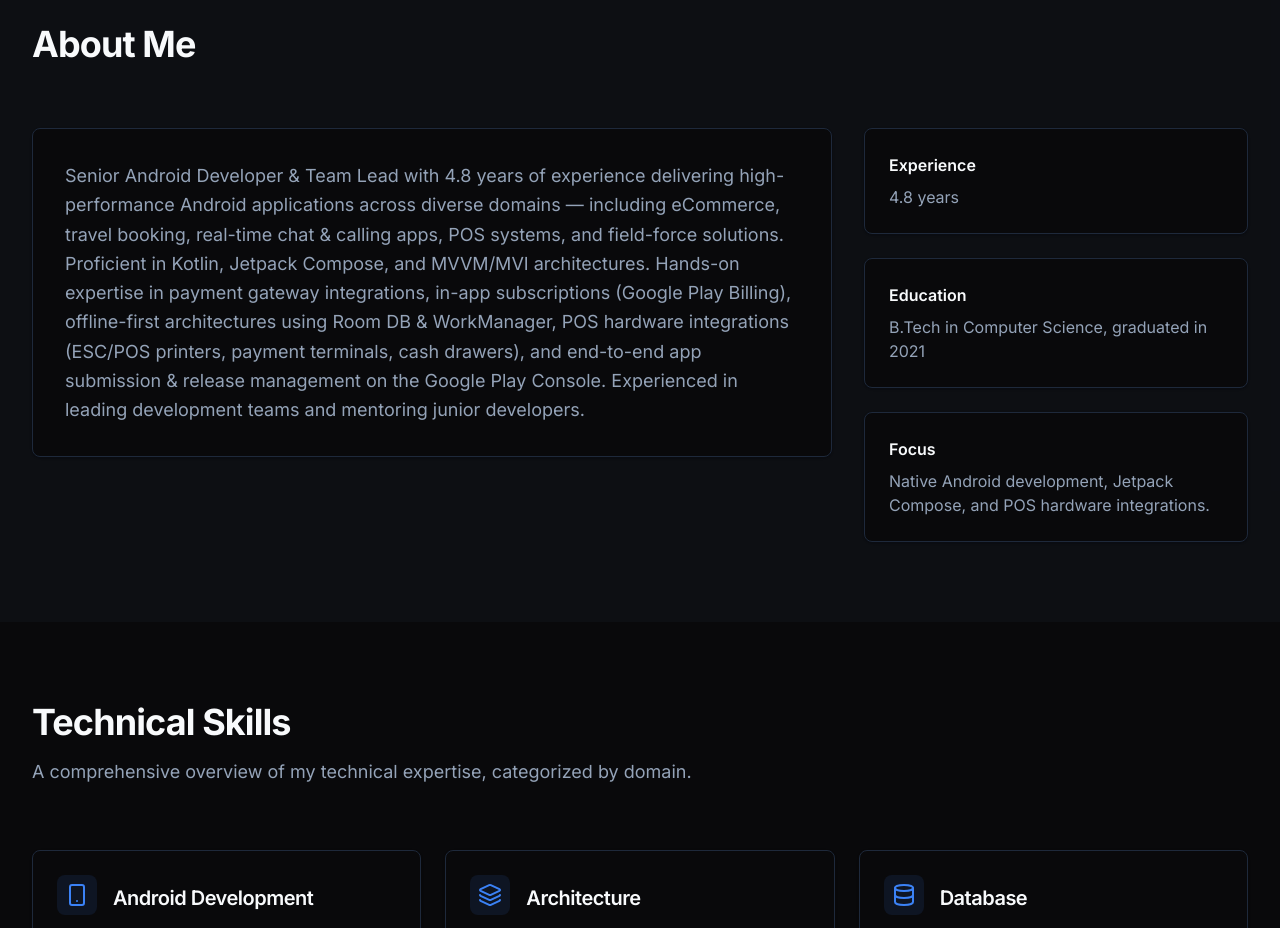
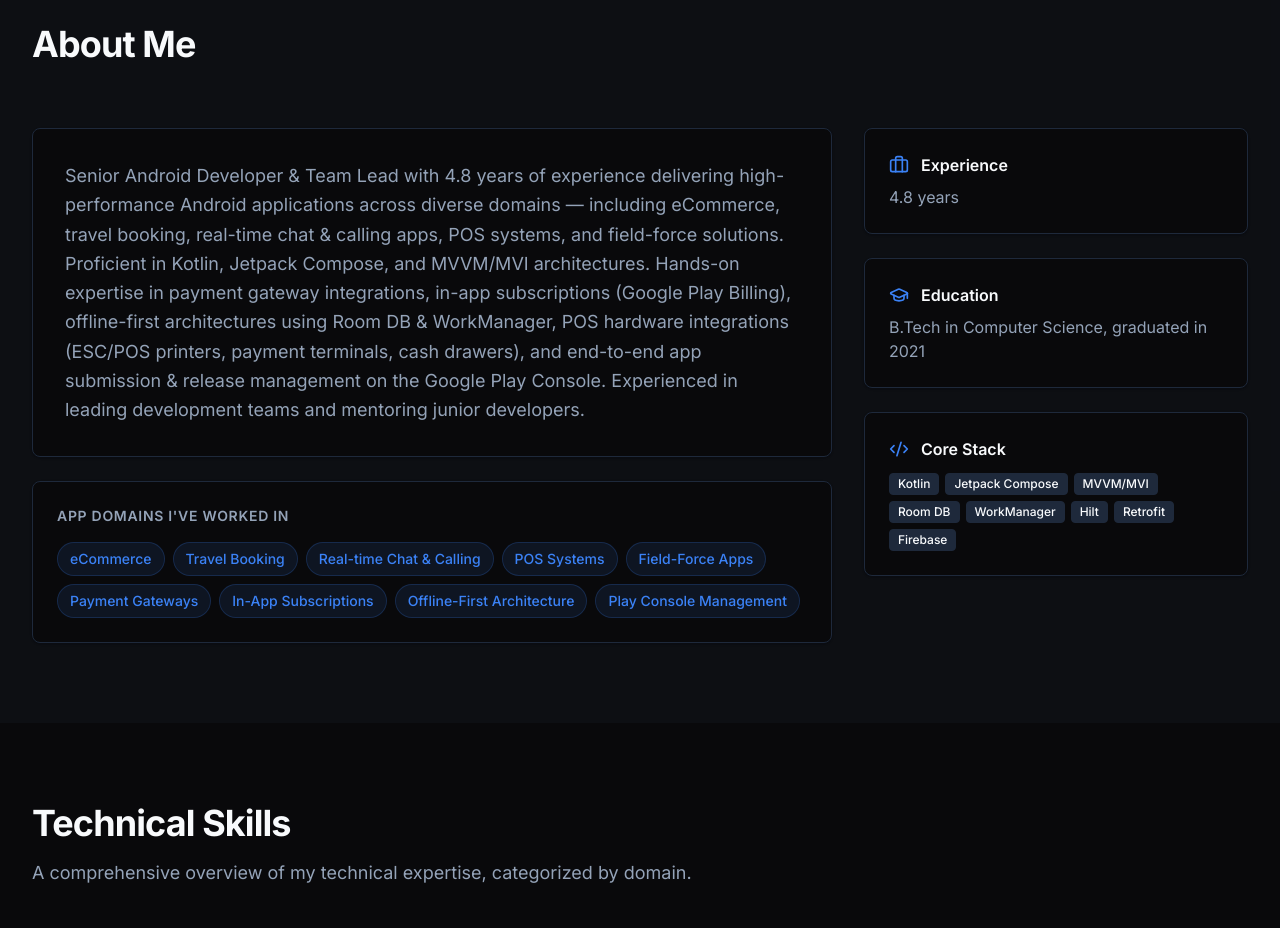
Before and after one commit to ajaypadilam/ajay-portfolio-, a Next.js app: page / in a window 1280 px wide. Shown: the part 780-1708 px from the top of the page. Built offline with nearby package versions, Linux system fonts and the light colour scheme.

Commit message:
feat: enhance About section with broader profile and domain highlight chips

```diff
--- a/src/components/sections/About.tsx
+++ b/src/components/sections/About.tsx
@@ -4,6 +4,19 @@ import { motion } from "framer-motion";
 import { personalInfo } from "@/lib/data";
 import { SectionHeader } from "../ui/SectionHeader";
 import { Card, CardContent } from "../ui/Card";
+import { Briefcase, GraduationCap, Code2 } from "lucide-react";
+
+const domains = [
+  "eCommerce",
+  "Travel Booking",
+  "Real-time Chat & Calling",
+  "POS Systems",
+  "Field-Force Apps",
+  "Payment Gateways",
+  "In-App Subscriptions",
+  "Offline-First Architecture",
+  "Play Console Management",
+];
 
 export function About() {
   return (
@@ -18,12 +31,31 @@ export function About() {
           <SectionHeader title="About Me" />
 
           <div className="grid md:grid-cols-3 gap-8">
-            <div className="md:col-span-2">
+            <div className="md:col-span-2 space-y-6">
               <Card>
                 <CardContent className="p-6 md:p-8">
-                  <p className="text-lg leading-relaxed text-muted-foreground whitespace-pre-line">
+                  <p className="text-lg leading-relaxed text-muted-foreground">
                     {personalInfo.about}
                   </p>
+                </CardContent>
+              </Card>
+
+              {/* Domain chips */}
+              <Card>
+                <CardContent className="p-6">
+                  <h3 className="font-semibold mb-4 text-sm uppercase tracking-wider text-muted-foreground">
+                    App Domains I&apos;ve Worked In
+                  </h3>
+                  <div className="flex flex-wrap gap-2">
+                    {domains.map((domain) => (
+                      <span
+                        key={domain}
+                        className="px-3 py-1.5 rounded-full text-sm font-medium bg-primary/10 text-primary border border-primary/20 hover:bg-primary/20 transition-colors"
+                      >
+                        {domain}
+                      </span>
+                    ))}
+                  </div>
                 </CardContent>
               </Card>
             </div>
@@ -31,20 +63,35 @@ export function About() {
             <div className="space-y-6">
               <Card>
                 <CardContent className="p-6">
-                  <h3 className="font-semibold mb-2">Experience</h3>
+                  <div className="flex items-center gap-3 mb-2">
+                    <Briefcase className="w-5 h-5 text-primary" />
+                    <h3 className="font-semibold">Experience</h3>
+                  </div>
                   <p className="text-muted-foreground">{personalInfo.experience}</p>
                 </CardContent>
               </Card>
               <Card>
                 <CardContent className="p-6">
-                  <h3 className="font-semibold mb-2">Education</h3>
+                  <div className="flex items-center gap-3 mb-2">
+                    <GraduationCap className="w-5 h-5 text-primary" />
+                    <h3 className="font-semibold">Education</h3>
+                  </div>
                   <p className="text-muted-foreground">{personalInfo.education}</p>
                 </CardContent>
               </Card>
               <Card>
                 <CardContent className="p-6">
-                  <h3 className="font-semibold mb-2">Focus</h3>
-                  <p className="text-muted-foreground">{personalInfo.focus}</p>
+                  <div className="flex items-center gap-3 mb-3">
+                    <Code2 className="w-5 h-5 text-primary" />
+                    <h3 className="font-semibold">Core Stack</h3>
+                  </div>
+                  <div className="flex flex-wrap gap-1.5">
+                    {["Kotlin", "Jetpack Compose", "MVVM/MVI", "Room DB", "WorkManager", "Hilt", "Retrofit", "Firebase"].map(t => (
+                      <span key={t} className="px-2 py-0.5 rounded text-xs font-medium bg-secondary text-secondary-foreground border border-border">
+                        {t}
+                      </span>
+                    ))}
+                  </div>
                 </CardContent>
               </Card>
             </div>
--- a/src/lib/data.ts
+++ b/src/lib/data.ts
@@ -13,7 +13,7 @@ export const personalInfo = {
   role: "Senior Android Developer",
   experience: "4.8 years",
   education: "B.Tech in Computer Science, graduated in 2021",
-  focus: "Native Android development, Jetpack Compose, and POS hardware integrations.",
+  focus: "Kotlin · Jetpack Compose · MVVM/MVI · Offline-first · POS · eCommerce · Booking · Real-time Chat & Calling · In-App Billing · Play Console",
   about: "Senior Android Developer & Team Lead with 4.8 years of experience delivering high-performance Android applications across diverse domains — including eCommerce, travel booking, real-time chat & calling apps, POS systems, and field-force solutions. Proficient in Kotlin, Jetpack Compose, and MVVM/MVI architectures. Hands-on expertise in payment gateway integrations, in-app subscriptions (Google Play Billing), offline-first architectures using Room DB & WorkManager, POS hardware integrations (ESC/POS printers, payment terminals, cash drawers), and end-to-end app submission & release management on the Google Play Console. Experienced in leading development teams and mentoring junior developers.",
   email: "ajaypadilam1999@gmail.com",
   github: "https://github.com/ajaypadilam", // Example placeholder
```
